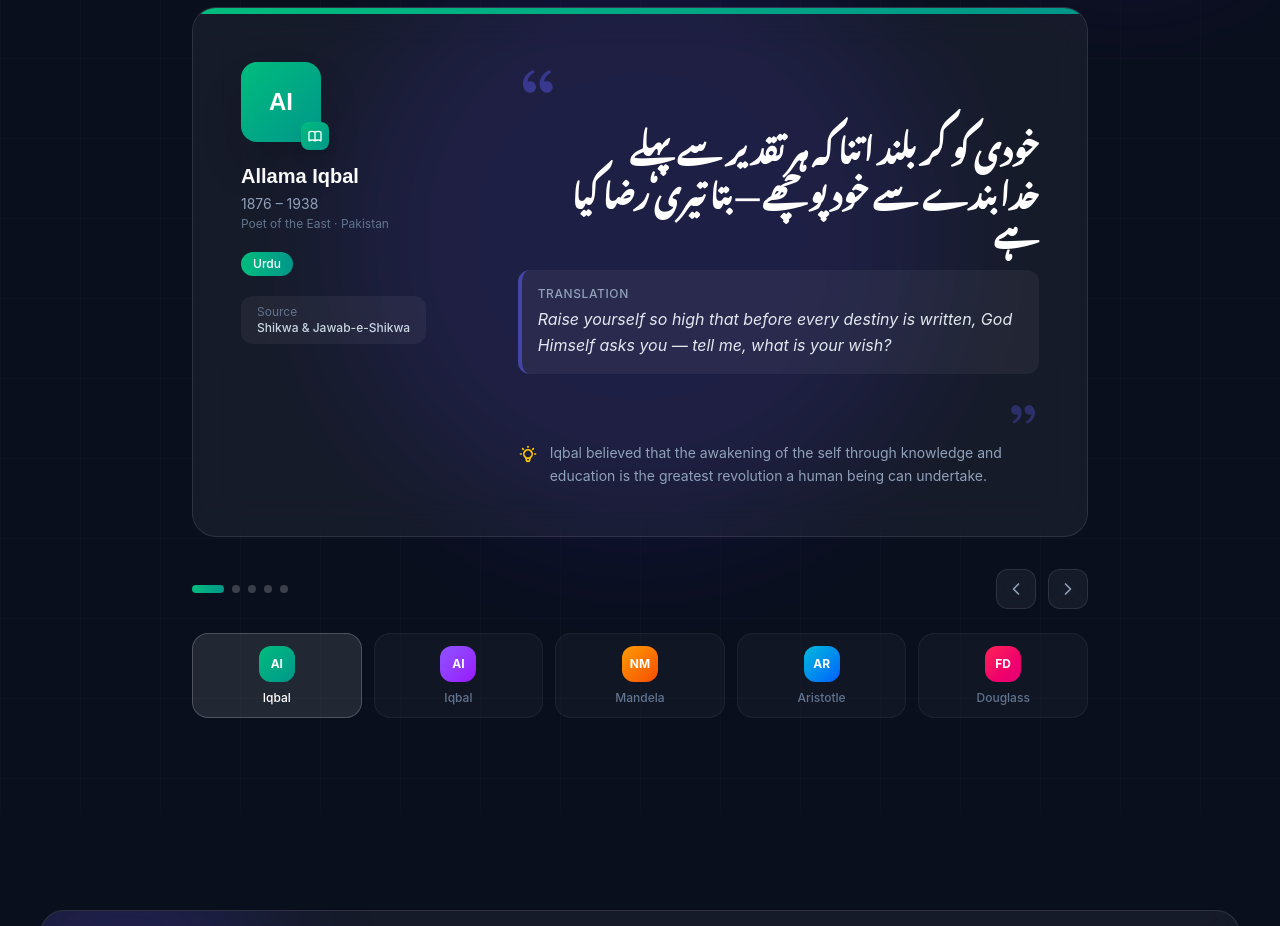
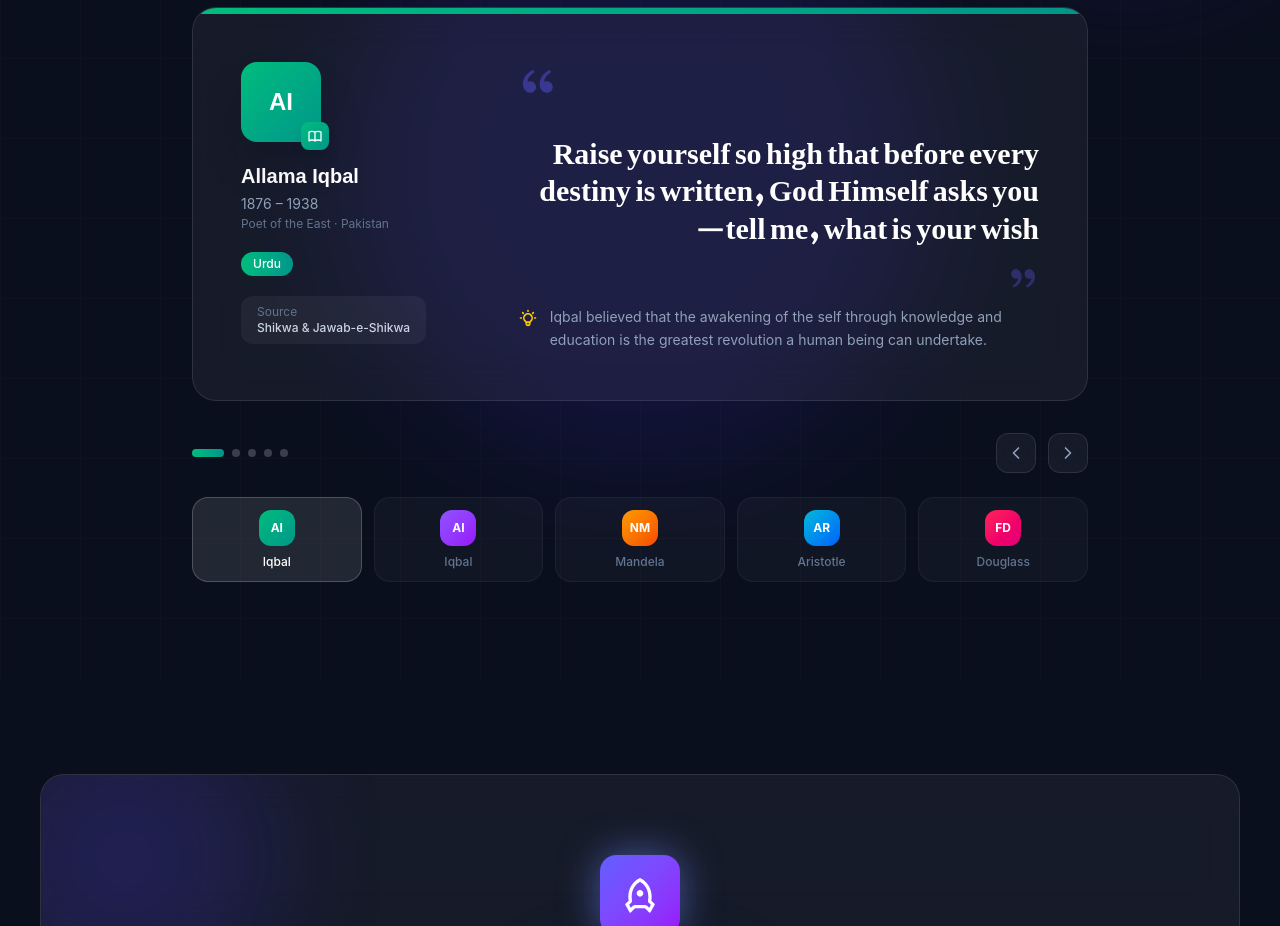
Before and after one commit to AbdulRehmanBaig384/StudySync-Platform, a React (Vite) app in the folder Frontend/: page / in a window 1280 px wide. Shown: the part 6840-7766 px from the top of the page. Built offline with nearby package versions, Linux system fonts and the light colour scheme.

Commit message:
Update PoetSection.jsx

```diff
--- a/Frontend/src/components/PoetSection.jsx
+++ b/Frontend/src/components/PoetSection.jsx
@@ -15,10 +15,9 @@
     accent: 'emerald',
     initials: 'AI',
     lines: [
-      'خودی کو کر بلند اتنا کہ ہر تقدیر سے پہلے',
-      'خدا بندے سے خود پوچھے — بتا تیری رضا کیا ہے',
+     'Raise yourself so high that before every destiny is written, God Himself asks you — tell me, what is your wish'
     ],
-    translation: 'Raise yourself so high that before every destiny is written, God Himself asks you — tell me, what is your wish?',
+    translation: '',
     note: 'Iqbal believed that the awakening of the self through knowledge and education is the greatest revolution a human being can undertake.',
   },
   {
@@ -32,10 +31,9 @@
     accent: 'violet',
     initials: 'AI',
     lines: [
-      'علم کا مقصد ہے معرفتِ حق',
-      'حریتِ وجدان و قوتِ کردار',
+      'The purpose of knowledge is the recognition of truth — the freedom of conscience and the strength of character.',
     ],
-    translation: 'The purpose of knowledge is the recognition of truth — the freedom of conscience and the strength of character.',
+    translation: '',
     note: 'For Iqbal, true education was not mere accumulation of facts but the ignition of the inner self — the "Khudi" — to pursue truth and purpose.',
   },
   {
```
